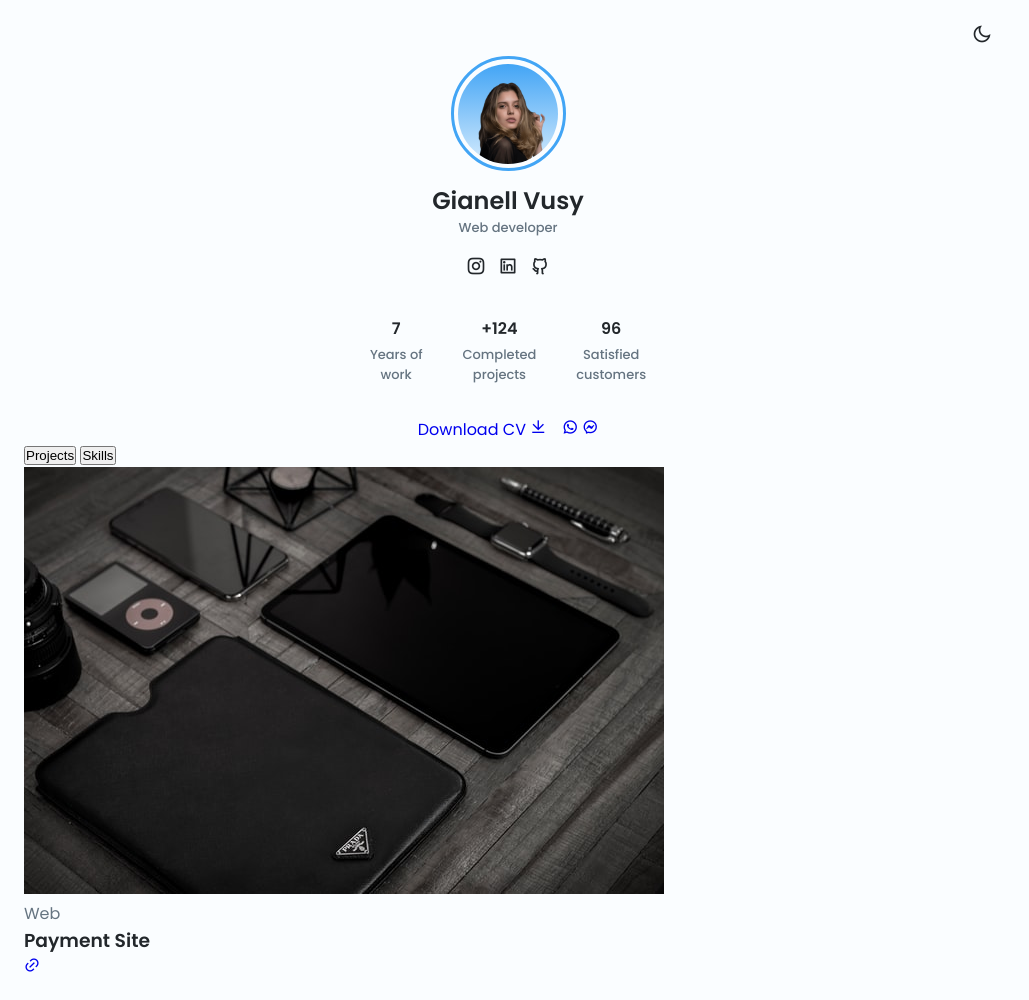
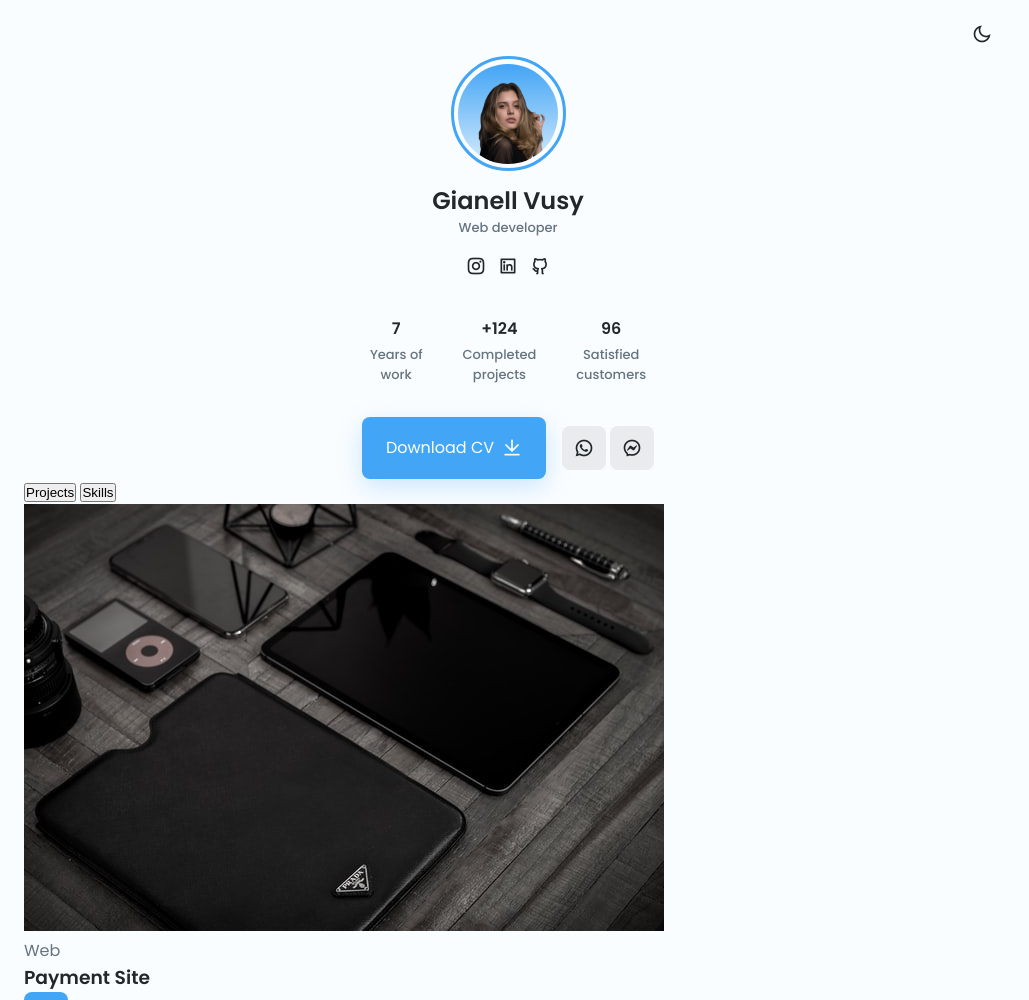
Before and after one commit to serhiyhvala/mini-portfolio, a plain HTML site: page index.html in a window 1280 px wide. Shown: the top 1000 px of the page, without its empty margins (0-1029 px from the left). Drawn offline with nearby package versions, Linux system fonts and the light colour scheme.

Commit message:
add button style

```diff
--- a/assets/css/style.css
+++ b/assets/css/style.css
@@ -201,3 +201,32 @@ img {
 .profile__buttons-small {
     column-gap: .25rem;
 }
+/* Buttons */
+.button{
+    display: inline-flex;
+    align-items: center;
+    column-gap: .5rem;
+    background-color: var(--first-color);
+    color: #fff;
+    padding: 1.15rem 1.5rem;
+    border-radius: .5rem;
+    transition: .3s;
+    box-shadow: 0 8px 24px hsla(var(--hue), var(--sat), var(--lig), .25);
+}
+.button i{
+    font-size: 1.25rem;
+}
+.button:hover{
+    background-color: var(--first-color-alt);
+}
+.button__small{
+    padding: .75rem;
+    box-shadow: none;
+}
+.button__gray{
+    background-color: var(--text-color-lighten);
+    color: var(--title-color);
+}
+.button__gray:hover{
+    background-color: var(--text-color-light);
+}
```
